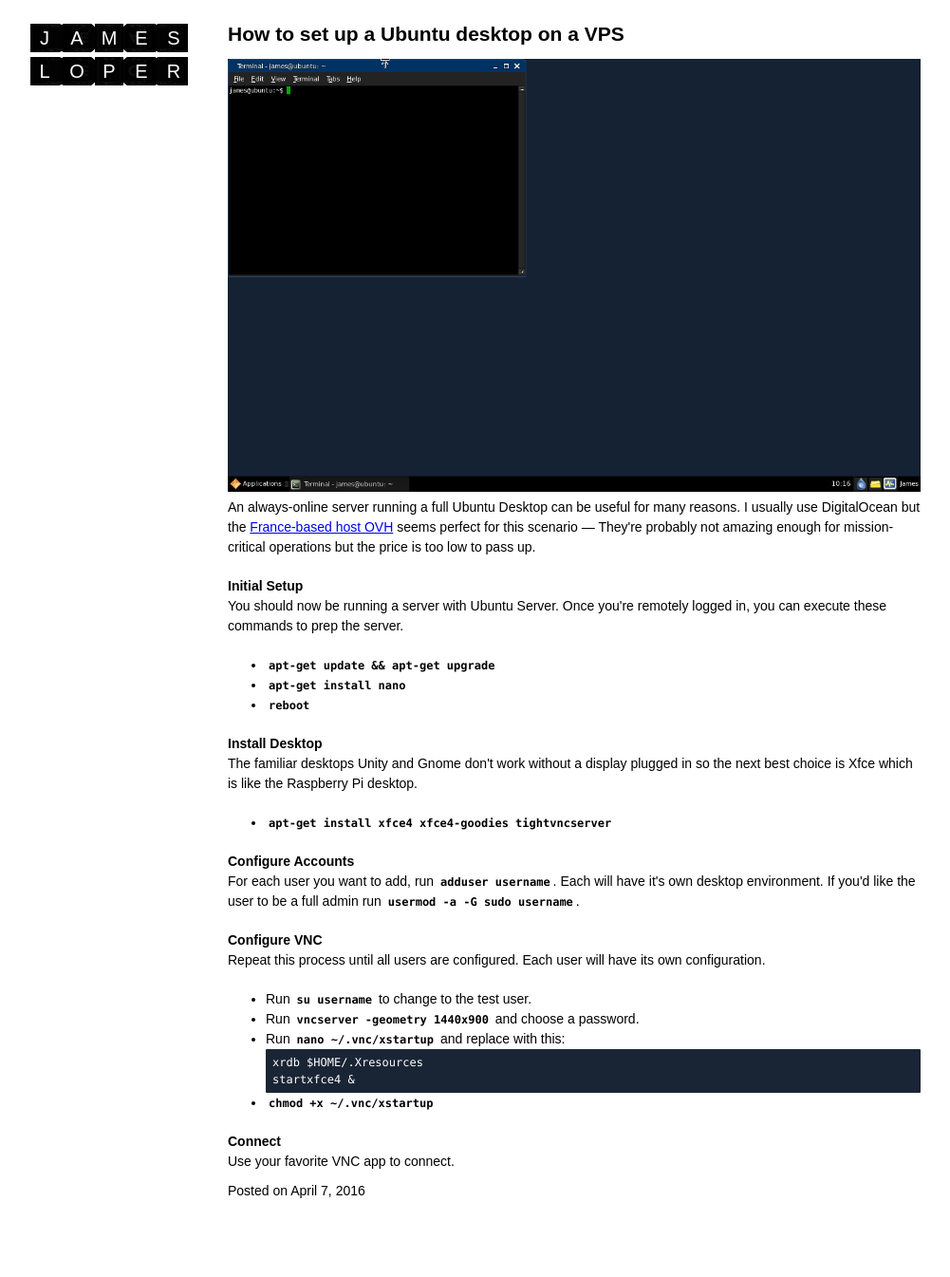
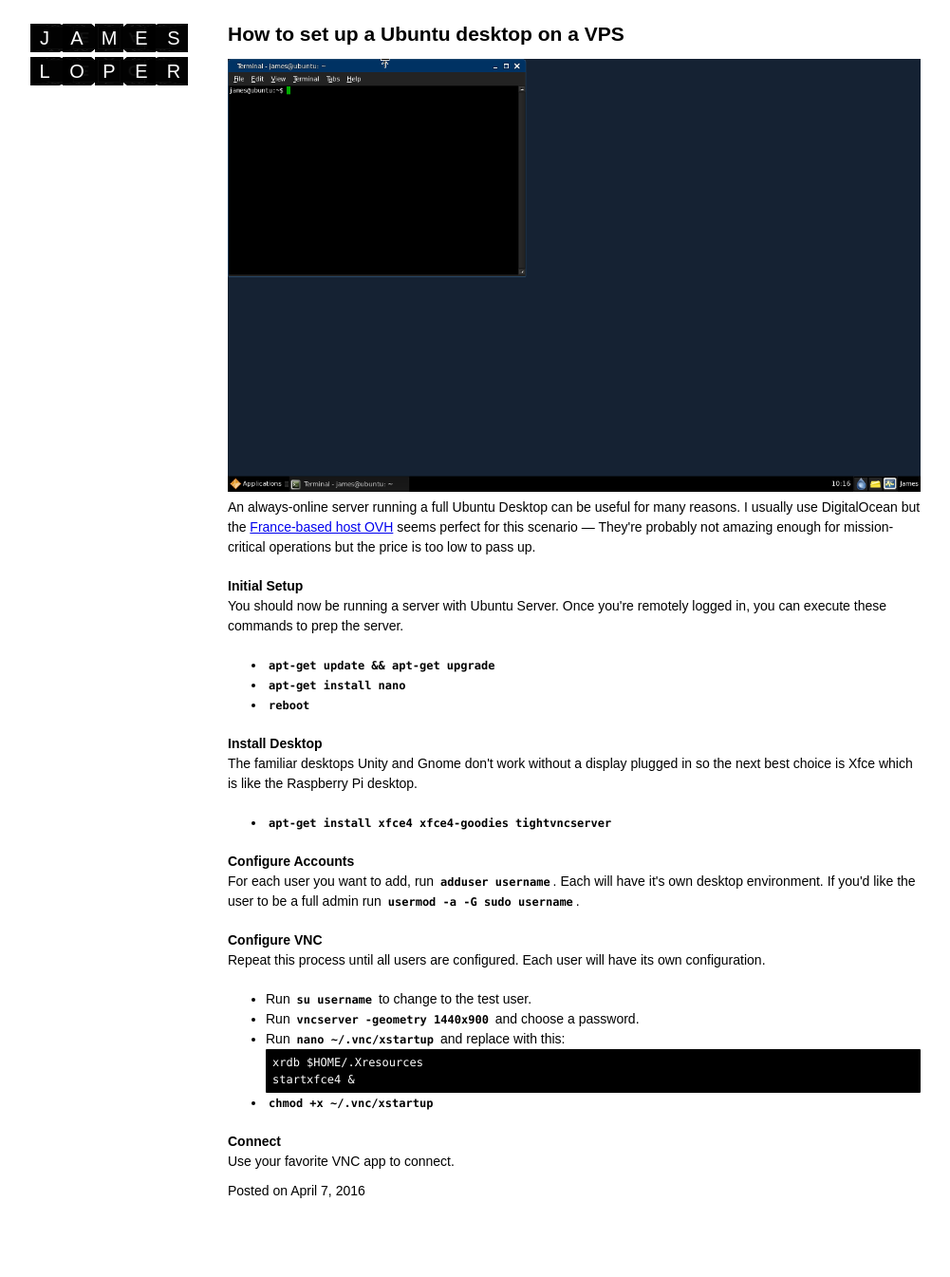
Before and after one commit to jamesloper/blog, a Jekyll site: the page built from _posts/2016-04-07-ubuntu-cloud-computer.html, in a window 1280 px wide. Shown: the whole page at 95% size, without its empty margins (140-1141 px from the left). Built offline with Jekyll 4.4.1, drawn with Linux system fonts in a browser that asks for light colours.

Commit message:
Update styles.css

```diff
--- a/_includes/styles.css
+++ b/_includes/styles.css
@@ -8,7 +8,7 @@
 li pre {margin-bottom:0;}
 
 article {margin-bottom:70px;}
-pre {font-family:Menlo, monospace; color:#fff; background:#192535; padding:5px 7px; overflow:auto; font-size:12px; border-radius:1px;}
+pre {font-family:Menlo, monospace; color:#fff; background:#000; padding:5px 7px; overflow:auto; font-size:12px; border-radius:1px;}
 li.command {list-style-type:square;}
 li.command, .code, pre, kbd, code {font-family:Menlo, "Courier New", monospace; font-size:12px;}
 kbd {padding:0 3px; font-weight:bold;}
```
